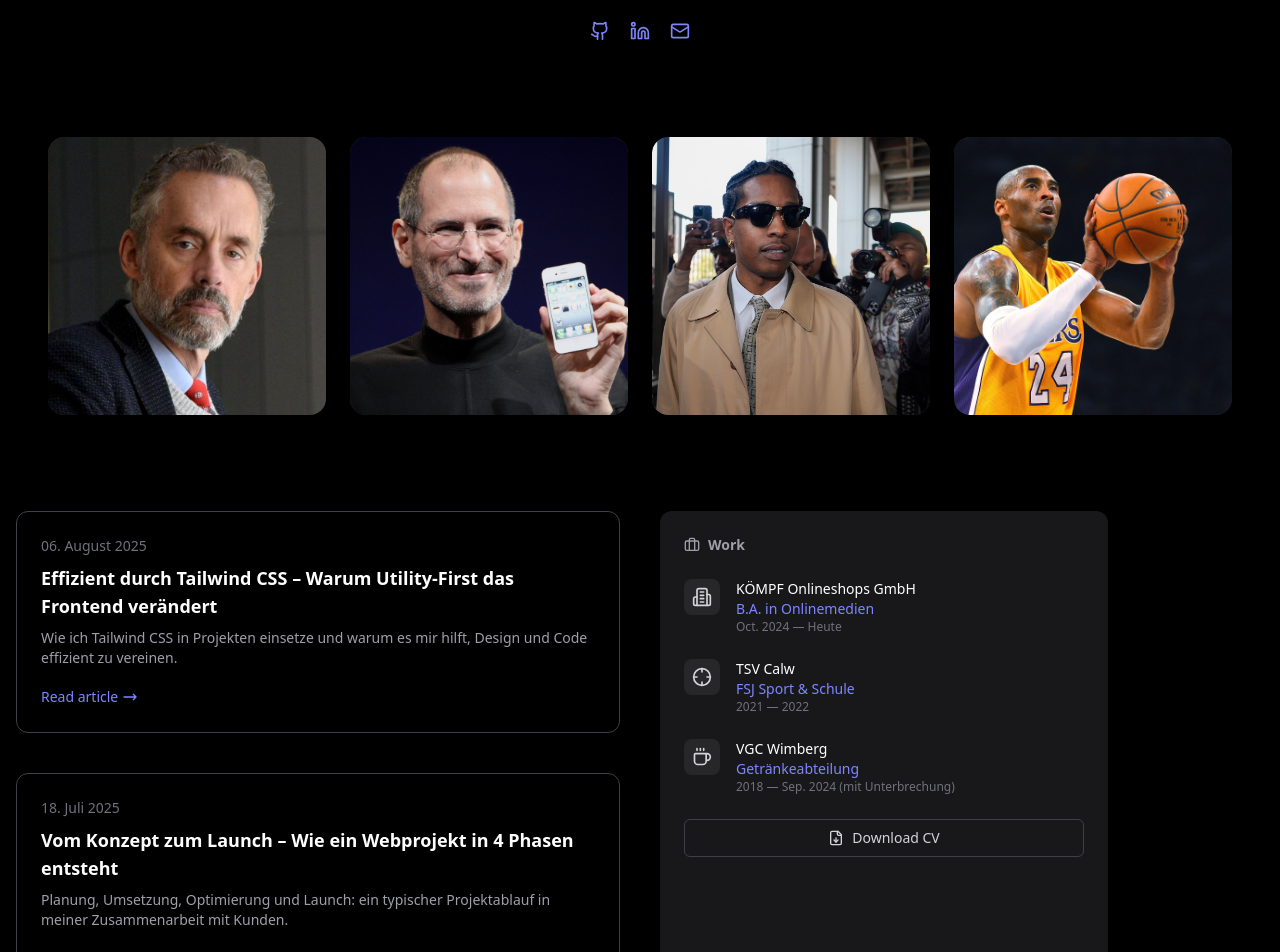
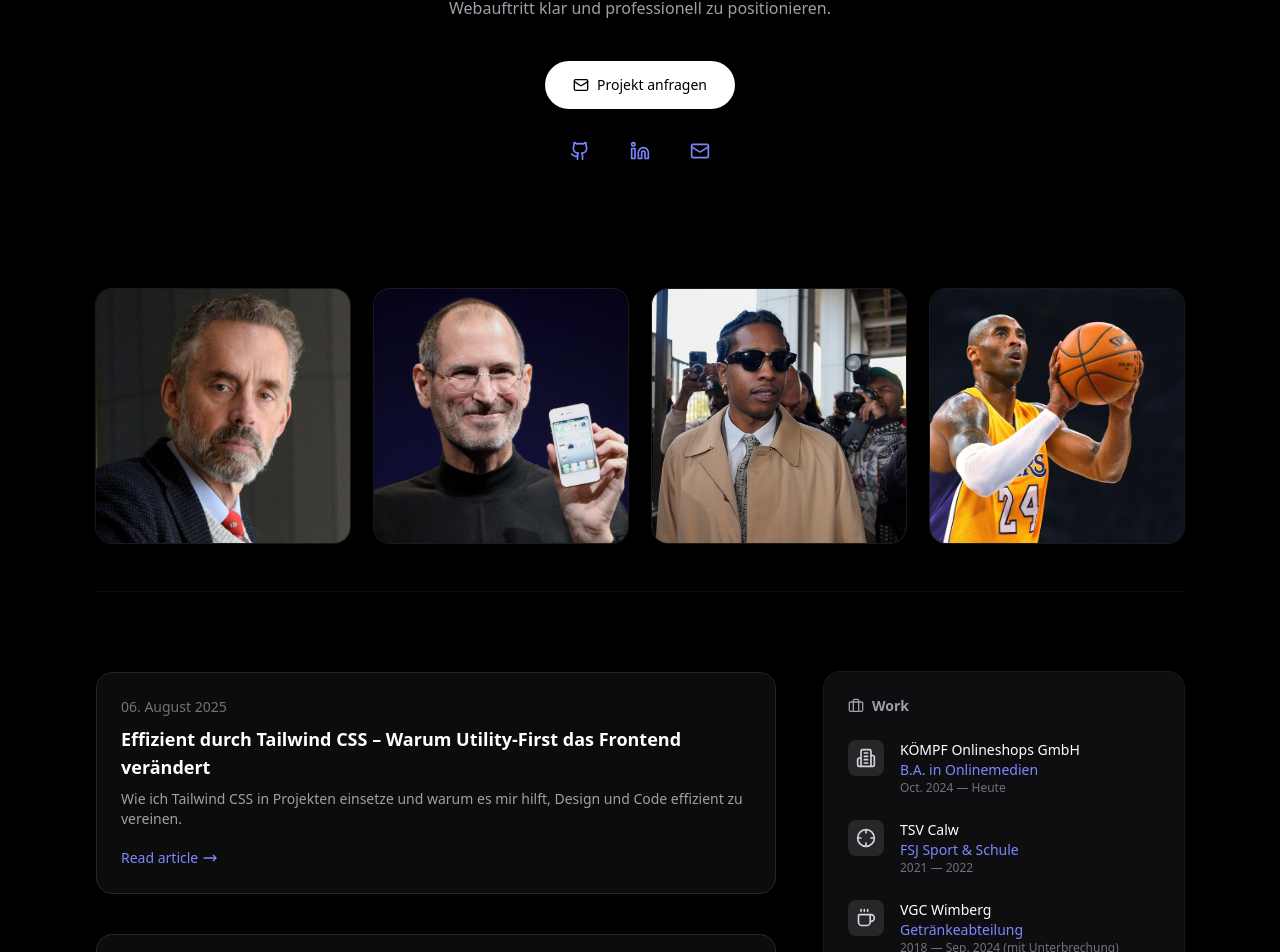
Before and after one commit to Lucas-MStein/portfolio, a Next.js app: page / in a window 1280 px wide. Shown: the part 586-1538 px from the top of the page. Built offline with nearby package versions, Linux system fonts and the light colour scheme; no server answers.

Commit message:
adjusted layout

```diff
--- a/src/app/globals.css
+++ b/src/app/globals.css
@@ -2,3 +2,7 @@
 
 html { scroll-behavior: smooth; }
 body { @apply bg-black text-white; }
+
+.container-page {
+    @apply mx-auto w-full max-w-6xl px-4 sm:px-6 lg:px-8;
+}
--- a/src/app/page.tsx
+++ b/src/app/page.tsx
@@ -6,18 +6,28 @@ import Footer from '@/components/Footer';
 
 export default function Home() {
     return (
-        <main className="bg-black text-white min-h-screen py-20 px-4">
-            <div className="max-w-7xl mx-auto space-y-24">
+        <main className="bg-black text-white min-h-screen py-20">
+            {/* Master Container (einheitlich für alles) */}
+            <div className="mx-auto max-w-6xl px-4 sm:px-6 lg:px-8 space-y-20">
                 <Hero />
+
+                {/* Gallery sollte KEINEN eigenen max-w-7xl Container mehr haben,
+           oder sie nutzt denselben max-w-6xl wie hier. */}
                 <Gallery />
 
-                {/* Grid für Artikel + Jobs */}
-                <div className="grid grid-cols-1 lg:grid-cols-2 gap-10">
+                {/* Articles + Work Layout */}
+                <section className="grid grid-cols-1 gap-12 lg:grid-cols-[1fr_360px] items-start">
                     <ArticleList />
-                    <Work />
-                </div>
-                <Footer />
+
+                    {/* Sidebar rechts */}
+                    <div className="lg:sticky lg:top-28">
+                        <Work />
+                    </div>
+                </section>
             </div>
+
+            {/* Footer außerhalb vom space-y Stack */}
+            <Footer />
         </main>
     );
 }
--- a/src/components/ArticleList.tsx
+++ b/src/components/ArticleList.tsx
@@ -5,18 +5,24 @@ import { articles } from '@/lib/articles';
 
 export default function ArticleList() {
     return (
-        <section className="w-full">
         <div className="space-y-10">
             {articles.map((article, index) => (
                 <article
                     key={index}
-                        className="group relative rounded-xl border border-zinc-700 p-6 hover:border-zinc-500 transition-all duration-200"
+                    className="group relative rounded-2xl border border-zinc-800 bg-zinc-900/50 p-6
+                     hover:border-zinc-600 transition-all duration-200"
                 >
                     <p className="text-sm text-zinc-500">{article.date}</p>
-                        <h2 className="mt-2 text-lg font-semibold text-white group-hover:text-indigo-400 transition">
+
+                    <h2 className="mt-2 text-lg font-semibold text-white
+                         group-hover:text-indigo-400 transition">
                         {article.title}
                     </h2>
-                        <p className="mt-2 text-sm text-zinc-400">{article.description}</p>
+
+                    <p className="mt-2 text-sm text-zinc-400">
+                        {article.description}
+                    </p>
+
                     <div className="mt-4">
                         <Link
                             href={`/articles/${article.slug}`}
@@ -42,6 +48,5 @@ export default function ArticleList() {
                 </article>
             ))}
         </div>
-        </section>
     );
 }
--- a/src/components/Gallery.tsx
+++ b/src/components/Gallery.tsx
@@ -9,25 +9,24 @@ const images = [
 
 export default function Gallery() {
     return (
-        <section className="w-full">
-            <div className="mx-auto max-w-7xl px-4 sm:px-6 lg:px-8">
-                <div className="grid grid-cols-2 sm:grid-cols-2 md:grid-cols-3 lg:grid-cols-4 gap-6 justify-items-center">
+        <section className="w-full py-10 md:py-12 border-b border-white/5">
+            <div className="grid grid-cols-2 md:grid-cols-3 lg:grid-cols-4 gap-6">
                 {images.map((src, index) => (
                     <div
                         key={index}
-                            className="group overflow-hidden rounded-2xl bg-zinc-800 hover:scale-105 hover:rotate-1 transition-all duration-300"
+                        className="group overflow-hidden rounded-2xl bg-zinc-900/60 ring-1 ring-white/10
+                       transition-transform duration-300 hover:scale-[1.02]"
                     >
                         <Image
                             src={src}
                             alt={`Gallery image ${index + 1}`}
-                                width={500}
-                                height={500}
-                                className="object-cover aspect-square rounded-2xl transition-transform duration-300 group-hover:scale-105"
+                            width={600}
+                            height={600}
+                            className="aspect-square w-full object-cover transition-transform duration-300 group-hover:scale-[1.04]"
                         />
                     </div>
                 ))}
             </div>
-            </div>
         </section>
     );
 }
--- a/src/components/Hero.tsx
+++ b/src/components/Hero.tsx
@@ -1,39 +1,61 @@
-import {
-    Github,
-    Linkedin,
-    Mail,
-} from 'lucide-react';
+import { Github, Linkedin, Mail } from 'lucide-react';
 import Image from 'next/image';
 
 export default function Hero() {
+    const mailto =
+        'mailto:lucasmauricestein@gmail.com' +
+        '?subject=' +
+        encodeURIComponent('Projektanfrage über webdesignbystein.de') +
+        '&body=' +
+        encodeURIComponent(
+            `Hi Lucas,\n\nich interessiere mich für einen modernen Webauftritt.\n\nKurz zu meinem Projekt:\n- Branche/Projekt:\n- Ziel der Website:\n- Zeitrahmen:\n- Budgetrahmen (optional):\n\nViele Grüße\n`
+        );
+
     return (
         <section className="flex flex-col items-center text-center">
             {/* Profilbild */}
             <Image
                 src="/avatar.jpg"
-                alt="Profilbild"
+                alt="Profilbild von Lucas-Maurice Stein"
                 width={96}
                 height={96}
+                priority
                 className="rounded-full border border-white/10"
             />
 
             {/* Name + Titel */}
-            <h1 className="mt-6 text-3xl font-bold tracking-tight text-white sm:text-5xl">
+            <h1 className="mt-8 text-3xl font-bold tracking-tight text-white sm:text-5xl">
                 Softwareentwickler, Gestalter und Side-Quest-Liebhaber.
             </h1>
-            <p className="mt-4 text-base text-zinc-400 max-w-xl">
+
+            <p className="mt-6 text-base text-zinc-400 max-w-xl leading-relaxed">
                 Ich bin Lucas-Maurice Stein, Webentwickler aus Calw.
                 Die digitale Welt dreht sich schnell – aber nicht jeder kommt mit.
                 Ich helfe Ihnen dabei, nicht nur Schritt zu halten, sondern sich mit einem modernen, maßgeschneiderten Webauftritt klar und professionell zu positionieren.
             </p>
 
+            {/* CTA */}
+            <div className="mt-10 flex justify-center">
+                <a
+                    href={mailto}
+                    className="inline-flex items-center justify-center gap-2 rounded-full bg-white px-7 py-3.5 text-sm font-medium text-black
+                     hover:bg-zinc-200 transition
+                     focus:outline-none focus-visible:ring-2 focus-visible:ring-white/40"
+                >
+                    <Mail className="h-4 w-4" />
+                    Projekt anfragen
+                </a>
+            </div>
+
+
             {/* Social Icons */}
-            <div className="mt-6 flex items-center gap-5" >
+            <div className="mt-8 flex items-center gap-10">
                 <a
                     href="https://github.com/Lucas-MStein"
                     target="_blank"
                     rel="noopener noreferrer"
-                    className="text-indigo-400 hover:text-indigo-300 transition"
+                    aria-label="GitHub Profil öffnen"
+                    className="text-indigo-400 hover:text-indigo-300 transition focus:outline-none focus-visible:ring-2 focus-visible:ring-indigo-400/40 rounded-md"
                 >
                     <Github className="h-5 w-5" />
                 </a>
@@ -41,13 +63,15 @@ export default function Hero() {
                     href="https://www.linkedin.com/in/lucas-maurice-stein-0b50a0259/"
                     target="_blank"
                     rel="noopener noreferrer"
-                    className="text-indigo-400 hover:text-indigo-300 transition"
+                    aria-label="LinkedIn Profil öffnen"
+                    className="text-indigo-400 hover:text-indigo-300 transition focus:outline-none focus-visible:ring-2 focus-visible:ring-indigo-400/40 rounded-md"
                 >
                     <Linkedin className="h-5 w-5" />
                 </a>
                 <a
                     href="mailto:lucasmauricestein@gmail.com"
-                    className="text-indigo-400 hover:text-indigo-300 transition"
+                    aria-label="E-Mail senden"
+                    className="text-indigo-400 hover:text-indigo-300 transition focus:outline-none focus-visible:ring-2 focus-visible:ring-indigo-400/40 rounded-md"
                 >
                     <Mail className="h-5 w-5" />
                 </a>
--- a/src/components/Work.tsx
+++ b/src/components/Work.tsx
@@ -2,14 +2,15 @@ import {
     Briefcase,
     FileDown,
     Coffee,
-    Building2, Crosshair,
+    Building2,
+    Crosshair,
 } from 'lucide-react';
 
 const jobs = [
     {
         company: 'KÖMPF Onlineshops GmbH',
         role: 'B.A. in Onlinemedien',
-        years: ' Oct. 2024 — Heute',
+        years: 'Oct. 2024 — Heute',
         icon: Building2,
     },
     {
@@ -28,35 +29,48 @@ const jobs = [
 
 export default function Work() {
     return (
-        <div className="bg-zinc-900 rounded-xl p-6 text-white w-full max-w-md mx-auto lg:mx-0">
+        <aside className="bg-zinc-900/60 ring-1 ring-white/10 rounded-2xl p-6 text-white shadow-lg shadow-black/25">
+
             <h2 className="flex items-center gap-2 text-sm font-semibold text-zinc-400 mb-6">
                 <Briefcase className="w-4 h-4" />
                 Work
             </h2>
+
             <ul className="space-y-6">
                 {jobs.map((job) => (
                     <li key={job.company} className="flex items-start gap-4">
                         <div className="p-2 bg-zinc-800 rounded-lg">
                             <job.icon className="w-5 h-5 text-zinc-300" />
                         </div>
+
                         <div>
-                            <h3 className="text-sm font-medium text-white">{job.company}</h3>
-                            <p className="text-sm text-indigo-400">{job.role}</p>
-                            <p className="text-xs text-zinc-500">{job.years}</p>
+                            <h3 className="text-sm font-medium text-white">
+                                {job.company}
+                            </h3>
+                            <p className="text-sm text-indigo-400">
+                                {job.role}
+                            </p>
+                            <p className="text-xs text-zinc-500">
+                                {job.years}
+                            </p>
                         </div>
                     </li>
                 ))}
             </ul>
+
             <div className="mt-6">
                 <a
                     href="/cv.pdf"
                     target="_blank"
-                    className="flex items-center justify-center w-full rounded-md border border-zinc-700 px-4 py-2 text-sm text-zinc-300 hover:border-white transition"
+                    rel="noopener noreferrer"
+                    className="flex items-center justify-center w-full rounded-xl
+                     border border-white/10 bg-white/5 px-4 py-2.5 text-sm text-white/80
+                     hover:bg-white/10 hover:border-white/20 transition"
                 >
                     <FileDown className="w-4 h-4 mr-2" />
                     Download CV
                 </a>
             </div>
-        </div>
+        </aside>
     );
 }
```
Lines whose indentation alone changed are shown as unchanged.
